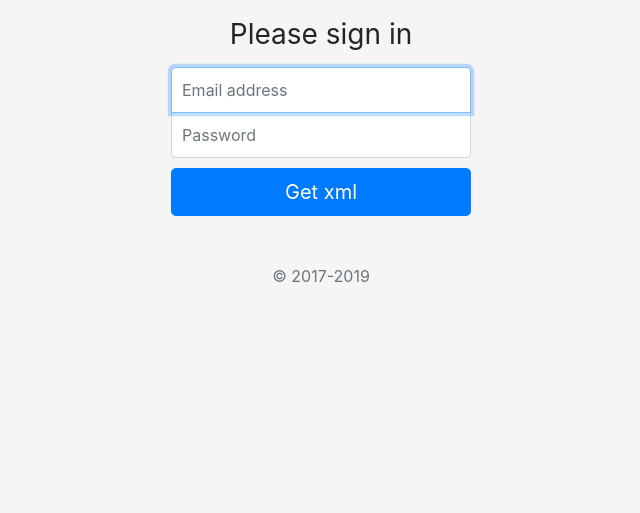
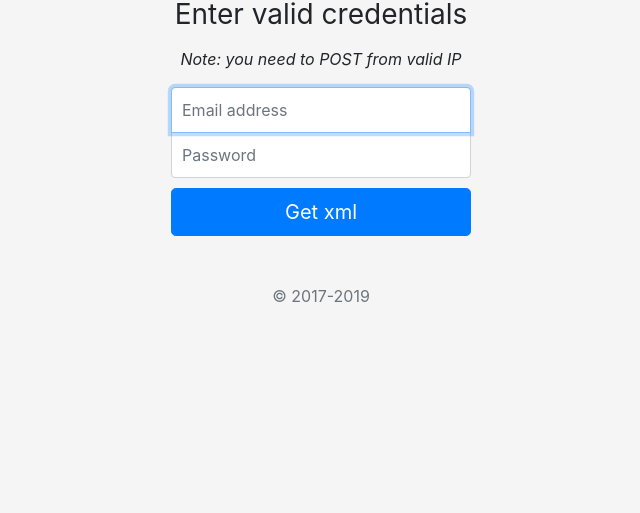
Before and after one commit to asisow/api-listener, a website: page index.html in a window 1280 px wide. Shown: the part 287-800 px from the top of the page, without its empty margins (319-959 px from the left). Drawn offline with nearby package versions, Linux system fonts and the light colour scheme; files whose address does not match are found by name.

Commit message:
Get parameters for POST request

```diff
--- a/index.html
+++ b/index.html
@@ -39,11 +39,12 @@
 <body class="text-center">
   <form class="form-signin" method="post">
     <img class="mb-4" src="/docs/4.3/assets/brand/bootstrap-solid.svg" alt="" width="72" height="72">
-    <h1 class="h3 mb-3 font-weight-normal">Please sign in</h1>
+    <h1 class="h3 mb-3 font-weight-normal">Enter valid credentials</h1>
+    <p><em>Note: you need to POST from valid IP</em></p>
     <label for="inputEmail" class="sr-only">Email address</label>
-    <input type="email" class="form-control" placeholder="Email address" required autofocus>
+    <input type="email" class="form-control" name='login' placeholder="Email address" required autofocus>
     <label for="inputPassword" class="sr-only">Password</label>
-    <input type="password" class="form-control" placeholder="Password" required>
+    <input type="password" class="form-control" name='password' placeholder="Password" required>
 
     <button class="btn btn-lg btn-primary btn-block" type="submit">Get xml</button>
     <p class="mt-5 mb-3 text-muted">&copy; 2017-2019</p>
```
Also changed, not shown: index.js (+6 -3 lines).
